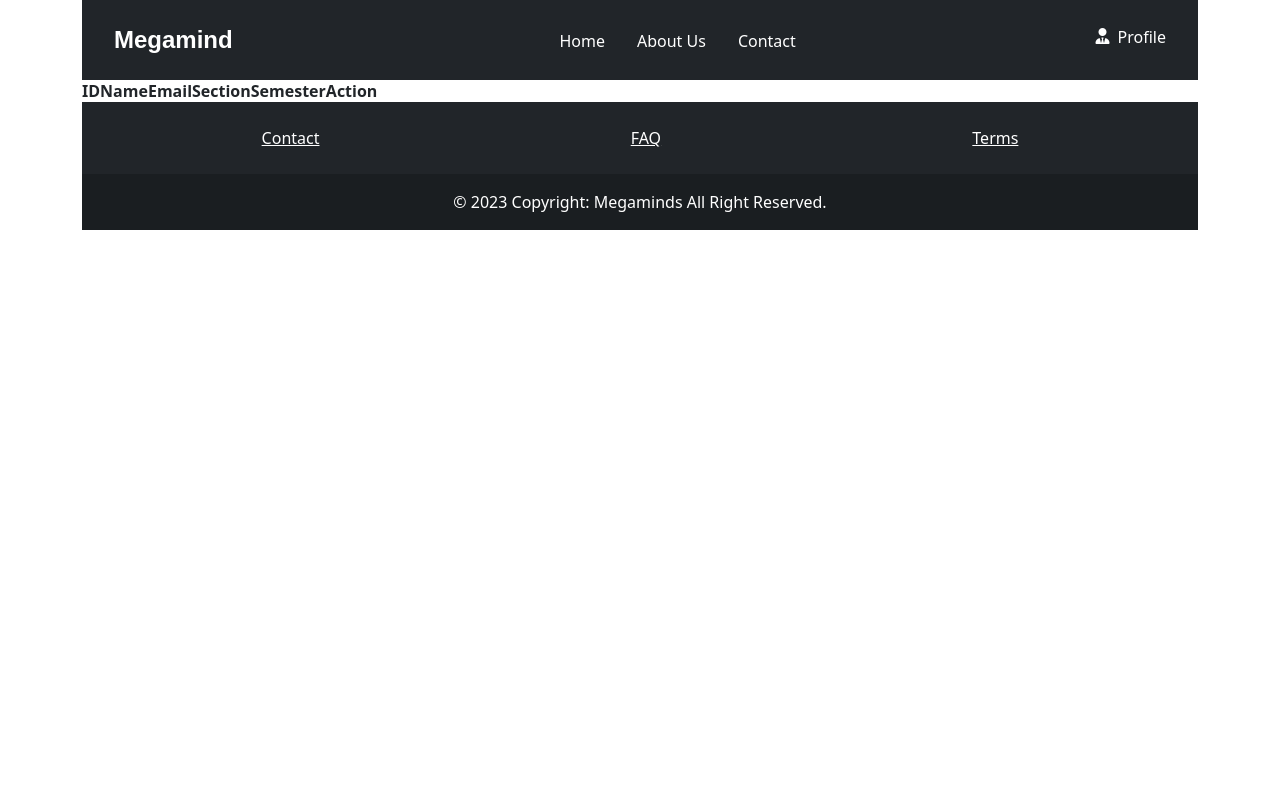
After one commit to almaruf67/Project, a PHP site: page /teacherentry.html in a window 1280 px wide. The commit adds this page. Run offline with PHP 8.4, Linux system fonts and the light colour scheme; lists and menus that the app fills with data are empty; some libraries are stand-ins or nearby versions.

Commit message:
lot of changes done,, dont know what to write

```diff
--- a/css/teacher.css
+++ b/css/teacher.css
@@ -1,8 +1,3 @@
-.background-image {
-  position: sticky;
-  background-size: contain;
-}
-
 .navbar a {
   text-decoration: none;
   display: flex;
--- /dev/null
+++ b/css/teacherentry.css
@@ -0,0 +1,5 @@
+.teacher-entry{
+    width: 100%;
+    height: 500px;
+    background-color: aqua;
+}
--- /dev/null
+++ b/teacherentry.html
@@ -0,0 +1,139 @@
+<html lang="en">
+  <head>
+    <meta charset="UTF-8" />
+    <meta http-equiv="X-UA-Compatible" content="IE=edge" />
+    <meta name="viewport" content="width=device-width, initial-scale=1.0" />
+    <link rel="stylesheet" href="css/style.css" />
+    <link rel="stylesheet" href="bootstrap/css/bootstrap.min.css" />
+    <link
+      rel="stylesheet"
+      href="https://cdnjs.cloudflare.com/ajax/libs/font-awesome/6.4.0/css/all.min.css"
+      integrity="sha512-iecdLmaskl7CVkqkXNQ/ZH/XLlvWZOJyj7Yy7tcenmpD1ypASozpmT/E0iPtmFIB46ZmdtAc9eNBvH0H/ZpiBw=="
+      crossorigin="anonymous"
+      referrerpolicy="no-referrer"
+    />
+    <link
+      rel="stylesheet"
+      href="https://use.fontawesome.com/releases/v5.3.1/css/all.css"
+    />
+    <link rel="stylesheet" href="css/teacher.css" />
+    <title>Home</title>
+  </head>
+  <body>
+    <div class="container">
+
+        <div class="row">
+            <div class="col-12">
+              <div class="header">
+                <div class="navbar">
+                  <div class="logo">
+                    <a href="index.html">Megamind</a>
+                  </div>
+                  <ul class="links">
+                    <li><a href="#">Home</a></li>
+                    <li><a href="#">About Us</a></li>
+                    <li><a href="#">Contact</a></li>
+                  </ul>
+                  <div class="profile-icon-width">
+                    <a onclick="profileDropDown();" href="#"
+                      ><i class="fa-solid fa-user-tie"></i>
+                      <p>Profile</p>
+                    </a>
+                  </div>
+
+                  <button class="dropdown_button">
+                    <i
+                      onclick="showmenu(); changeIcon();"
+                      class="fa-solid fa-bars"
+                    ></i>
+                  </button>
+                </div>
+                <div class="dropdownMenu" id="myUL">
+                  <li><a href="#">Home</a></li>
+                  <li><a href="#">About Us</a></li>
+                  <li><a href="#">Contact</a></li>
+                  <li>
+                    <a class="profile-icon" onclick="profileDropDown();" href="#">
+                      <p>Profile</p>
+                    </a>
+                  </li>
+                </div>
+              </div>
+            </div>
+          </div>
+          <div class="row">
+            <div class="col-12">
+              <div class="profile-drop">
+                <div class="profiledropdownMenu" id="profileUL">
+                  <li><a href="#">My Profile</a></li>
+                  <li><a href="#">Notification</a></li>
+                  <li><a href="#">Settings</a></li>
+                  <li><a href="#">Log Out</a></li>
+                </div>
+              </div>
+            </div>
+          </div>
+          <!-- navgigation bar close-->
+
+      <div class="row">
+        <div class="col-1">
+          <div class="teacher-entry">
+            <table>
+              <tr>
+                <th scope="col">ID</th>
+                <th scope="col">Name</th>
+                <th scope="col">Email</th>
+                <th scope="col">Section</th>
+                <th scope="col">Semester</th>
+                <th scope="col">Action</th>
+              </tr>
+            </table>
+          </div>
+        </div>
+      </div>
+      <!-- footer -->
+
+      <div class="row">
+        <div class="col-12">
+          <footer class="bg-dark text-center text-white">
+            <div class="container p-4">
+              <section class="">
+                <div class="row">
+                  <div class="col-12">
+                    <ul class="list-unstyled mb-0 footer-link-list">
+                      <li>
+                        <a href="#!" class="text-white">Contact</a>
+                      </li>
+                      <li>
+                        <a href="#!" class="text-white">FAQ</a>
+                      </li>
+                      <li>
+                        <a href="#!" class="text-white">Terms</a>
+                      </li>
+                    </ul>
+                  </div>
+                </div>
+              </section>
+            </div>
+
+            <div
+              class="text-center p-3"
+              style="background-color: rgba(0, 0, 0, 0.2)"
+            >
+              © 2023 Copyright: Megaminds All Right Reserved.
+            </div>
+          </footer>
+        </div>
+      </div>
+    </div>
+    <script src="scripts\script.js"></script>
+    <script
+      src="https://cdn.jsdelivr.net/npm/bootstrap@5.2.3/dist/js/bootstrap.bundle.min.js"
+      integrity="sha384-kenU1KFdBIe4zVF0s0G1M5b4hcpxyD9F7jL+jjXkk+Q2h455rYXK/7HAuoJl+0I4"
+      crossorigin="anonymous"
+    ></script>
+    <script src="https://code.jquery.com/jquery-3.3.1.slim.min.js"></script>
+    <script src="https://cdnjs.cloudflare.com/ajax/libs/popper.js/1.14.3/umd/popper.min.js"></script>
+    <script src="https://stackpath.bootstrapcdn.com/bootstrap/4.1.3/js/bootstrap.min.js"></script>
+  </body>
+</html>
```
Also changed, not shown: student.html (added, +129 -0 lines), teacher.html (+8 -3 lines), css/student.css (added).
